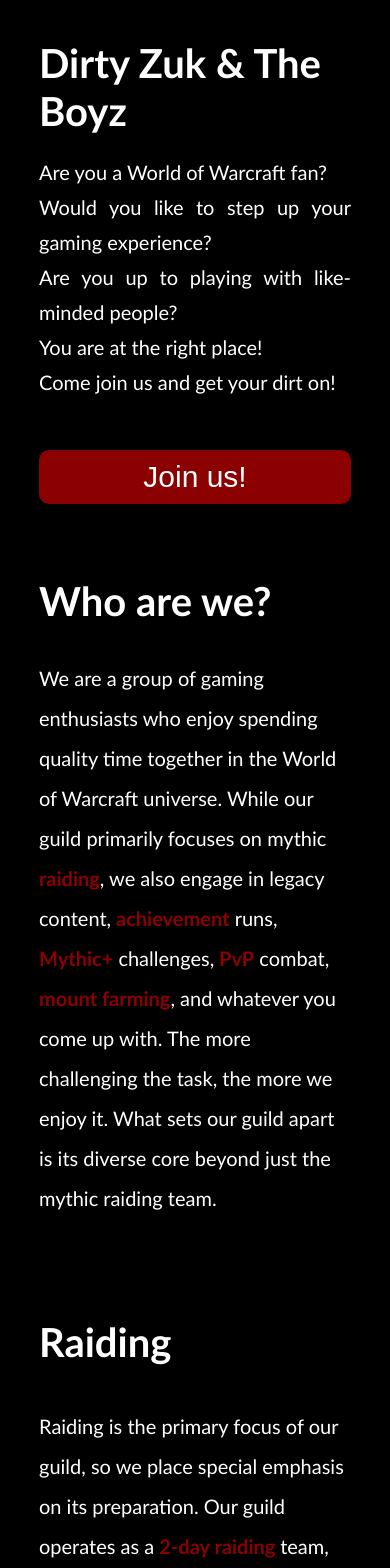
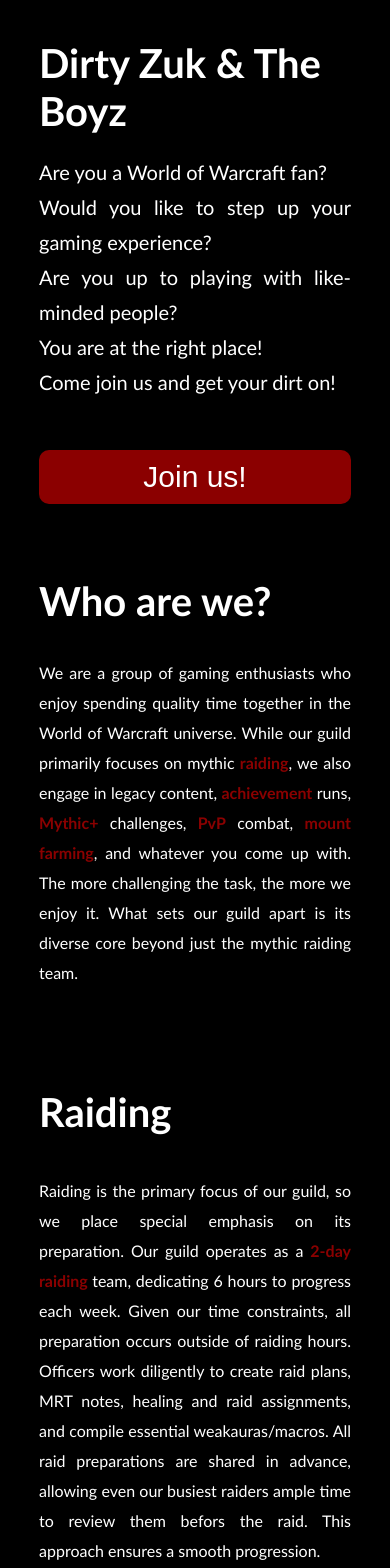
Before and after one commit to Losticorn/guildpage, a React (Vite) app: page / in a window 390 px wide. Shown: the top 1568 px of the page. Built offline with nearby package versions, Linux system fonts and the light colour scheme.

Commit message:
font adjustments for phone

```diff
--- a/src/index.css
+++ b/src/index.css
@@ -213,8 +213,9 @@
     text-align: left;
   }
   .about p{
-    font-size: 20px;
-    text-align: left;
+    font-size: 16px;
+    line-height: 30px;
+    text-align: justify;
   }
 }
 
@@ -247,9 +248,9 @@
     font-size: 40px;
   }
   .raiding p{
-    width: auto;
-    font-size: 20px;
-    text-align: left;
+    font-size: 16px;
+    line-height: 30px;
+    text-align: justify;
   }
 }
 
@@ -324,8 +325,9 @@
 }
 @media (max-width: 600px){
   .recruitment p{
-    width: auto;
-    font-size: 20px;
+    font-size: 16px;
+    line-height: 30px;
+    text-align: justify;
   }
   .recruitment h1{
     width: 80vw;
@@ -388,8 +390,9 @@
 @media (max-width: 600px){
   .platforms p{
     width: 80vw;
-    font-size: 20px;
-    text-align: left;
+    font-size: 16px;
+    line-height: 30px;
+    text-align: justify;
   }
   .platforms h1{
     width: 80vw;
@@ -481,7 +484,6 @@
   }
   .streamers p{
     width: 80vw;
-    font-size: 20px;
   }
   .streamers ul{
     display: flex;
@@ -502,7 +504,9 @@
     width: 80vw;
   }
   .streamers-left p{
-    font-size: 20px;
+    font-size: 16px;
+    line-height: 30px;
+    text-align: justify;
   }
   .twitchstreamers{
     margin: 0;
@@ -613,9 +617,9 @@
     font-size: 40px;
   }
   .contact p{
-    font-size: 20px;
-    line-height: 40px;
-    text-align: left;
+    font-size: 16px;
+    line-height: 30px;
+    text-align: justify;
   }
   .contact-cards ul{
     display: flex;
```
